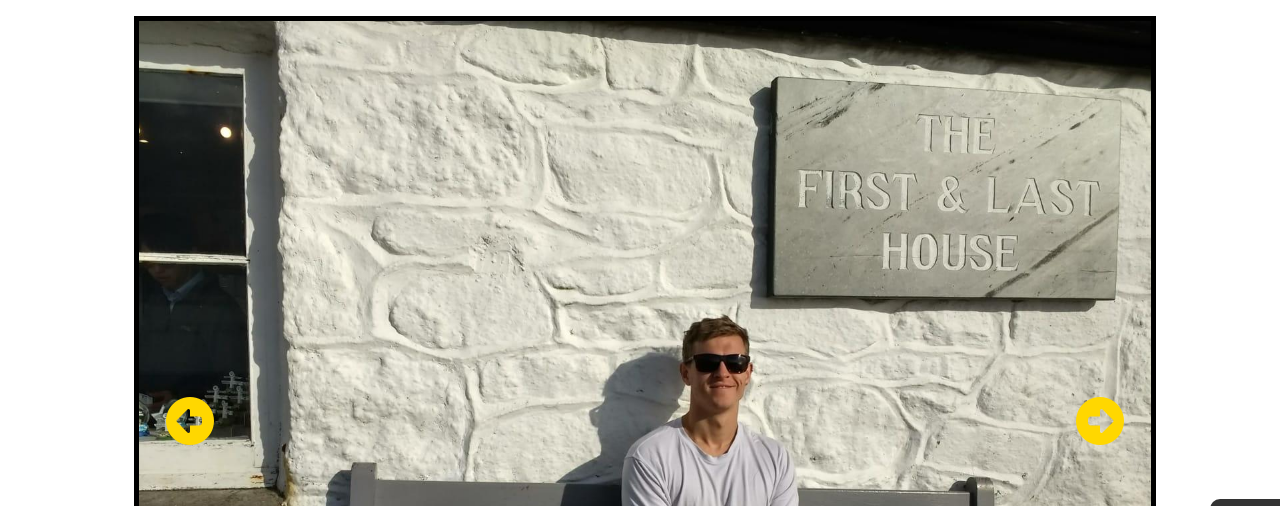
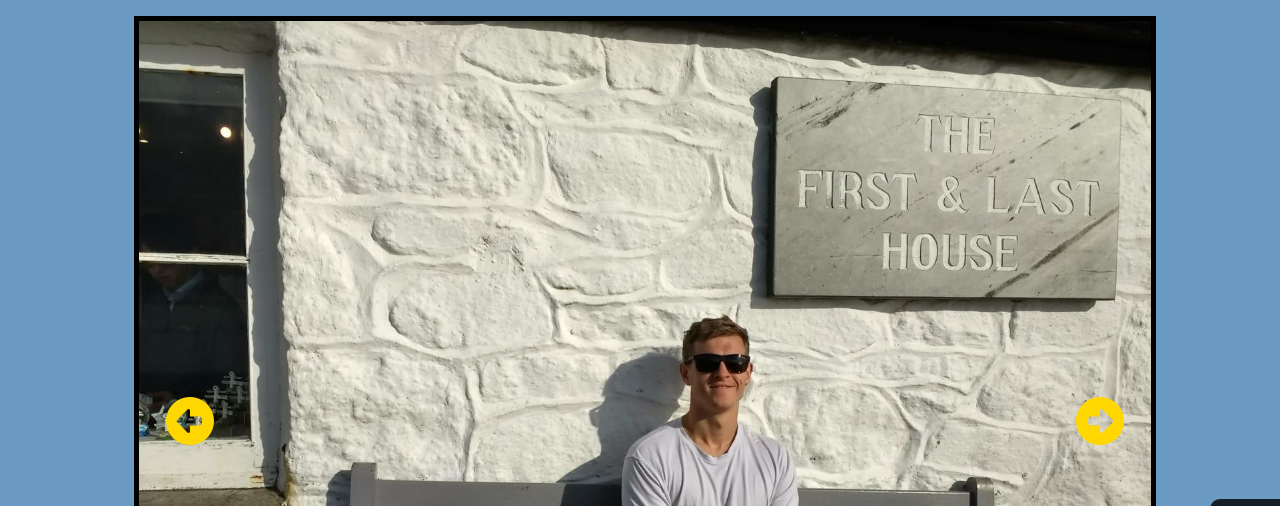
Before and after one commit to edificex/founders-portfolio-site, a plain HTML site: page index.html in a window 1280 px wide. Shown: the part 61-567 px from the top of the page. Drawn offline with Linux system fonts and the light colour scheme.

Commit message:
Added SteelBlue background

```diff
--- a/index.html
+++ b/index.html
@@ -1,6 +1,6 @@
 <!-- HTML for main page -->
 
-<html>
+<html >
 
 	<head>
 		<title>Dan Goss: Portfolio for Founders &amp Coders Application - Winter 2019</title>
@@ -16,7 +16,7 @@
 		<meta name="description" content="Dan's portfolio for applying to Founders and Coders' Winter cohort 2019">
 	</head>
 
-	<body>
+	<body class="background">
 
 		<!-- this div just accounts for the navigation bar being outside flow -->
 		<div class="nav-box"></div>
--- a/style.css
+++ b/style.css
@@ -1,4 +1,8 @@
 /* main style sheet for page */
+
+  .background {
+    background: rgb(70, 130, 180, 0.8);
+  }
 
   .nav-box {
     height: 5%;
```
